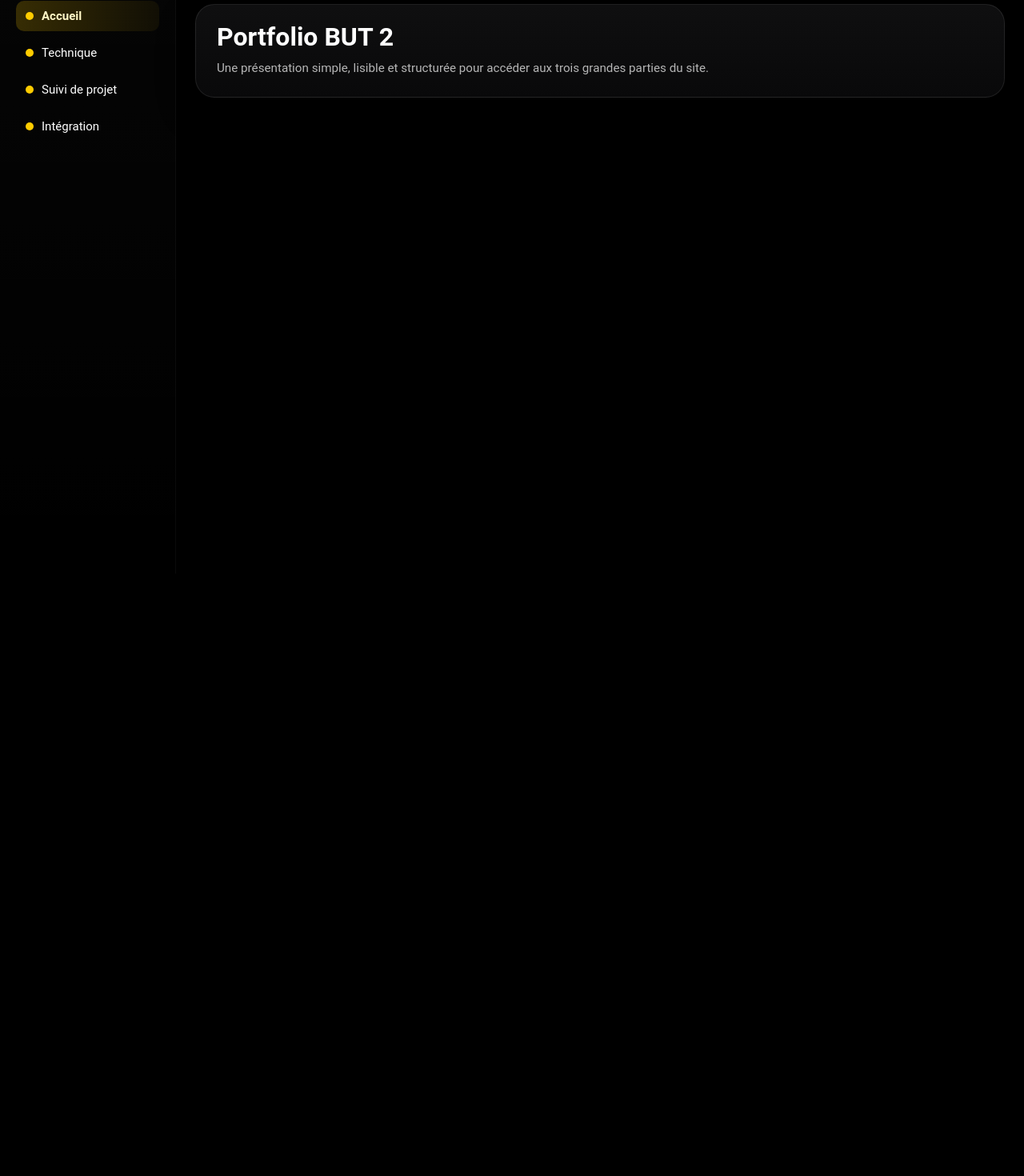
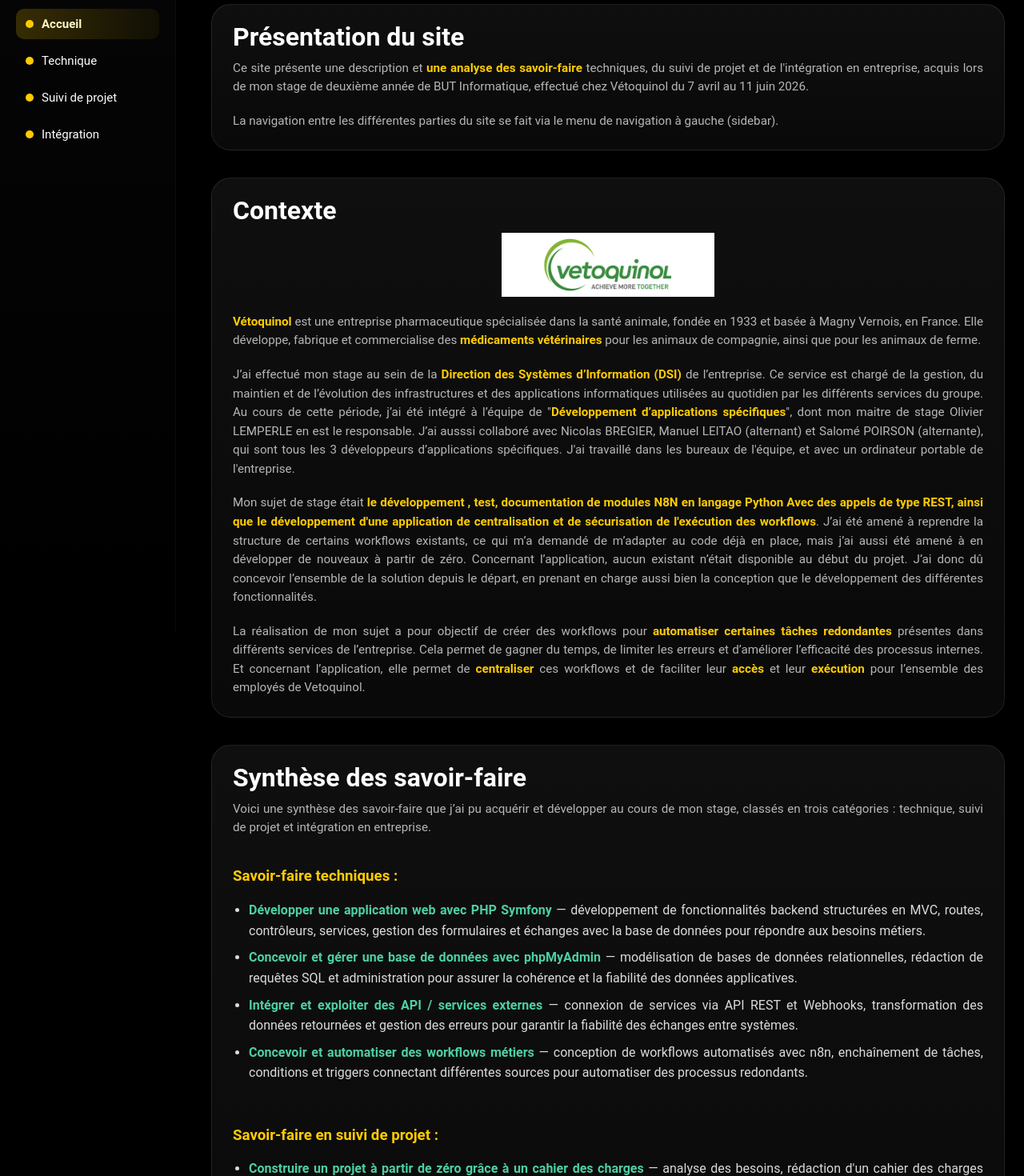
Before and after one commit to Martin-cnt/Portfolio-S4-Cuinet_Martin, a Vue app: page / in a window 1280 px wide. Shown: the part 83-1553 px from the top of the page at 80% size. Before the commit the page ends 864 px from the top, so only its background shows below. Built offline with nearby package versions, Linux system fonts and the light colour scheme.

Commit message:
page accueil

```diff
--- a/src/assets/style.css
+++ b/src/assets/style.css
@@ -65,6 +65,10 @@
   gap: 18px;
   background: linear-gradient(180deg, rgba(255, 255, 255, 0.02), transparent);
   align-items: flex-start;
+  position: fixed;
+  margin-top: 10px;
+  left: 0;
+  height: 100vh;
 }
 
 .side .profile {
@@ -151,6 +155,7 @@
   flex: 1;
   padding: 24px;
   min-width: 0;
+  margin-left: 240px;
 }
 
 .card {
@@ -169,12 +174,27 @@
 
 .section-hero {
   padding: 24px 26px;
+  margin-bottom: 16px;
+  text-align: justify;
+}
+
+
+.company-logo {
+  height: 80px;
+  object-fit: contain;
+  flex-shrink: 0;
+  display: block;
+  margin: 0 auto 20px auto;
 }
 
 .section-hero h1 {
   margin: 0 0 10px;
   font-size: clamp(1.75rem, 2.5vw, 2.5rem);
   line-height: 1.05;
+}
+
+.section-hero strong {
+  color: #ffcc00;
 }
 
 .section-hero p {
@@ -359,3 +379,19 @@
     padding: 16px 18px;
   }
 }
+
+ul {
+  padding-left: 20px;
+  display: flex;
+  flex-direction: column;
+  gap: 8px;
+}
+
+li {
+  line-height: 1.6;
+  color: rgba(255, 255, 255, 0.85);
+}
+
+li strong {
+  color: #4dd0a0 !important;
+}
--- a/src/pages/Home.vue
+++ b/src/pages/Home.vue
@@ -1,12 +1,54 @@
 <template>
   <section class="home-page">
     <header class="section-hero card">
-      <h1>Portfolio BUT 2</h1>
-      <p>Une présentation simple, lisible et structurée pour accéder aux trois grandes parties du site.</p>
+      <h1>Présentation du site</h1>
+      <p>Ce site présente une description et <strong>une analyse des savoir-faire </strong> techniques,
+        du suivi de projet et de l'intégration en entreprise, acquis lors de mon stage de
+        deuxième année de BUT Informatique, effectué chez Vétoquinol du 7 avril au 11 juin
+         2026.</p><br>
+      <p>La navigation entre les différentes parties du site se fait via le menu de navigation à gauche (sidebar).</p>
     </header>
 
+    <div class="section-hero card">
+      <h1>Contexte</h1>
+      <img src="/logo_veot.jpg" alt="Vétoquinol" class="company-logo">
 
+      <p><strong>Vétoquinol</strong> est une entreprise pharmaceutique spécialisée dans la santé animale,
+        fondée en 1933 et basée à Magny Vernois, en France. Elle développe, fabrique et commercialise
+        des <strong>médicaments vétérinaires</strong> pour les animaux de compagnie, ainsi que pour les animaux de ferme.
+      </p>
+      <br>
+      <p> J’ai effectué mon stage au sein de la <strong>Direction des Systèmes d’Information (DSI)</strong> de l’entreprise. Ce service est chargé de la gestion, du maintien et de l’évolution des infrastructures et des applications informatiques utilisées au quotidien par les différents services du groupe. Au cours de cette période, j’ai été intégré à l’équipe de "<strong>Développement d’applications spécifiques</strong>", dont mon maitre de stage Olivier LEMPERLE en est le responsable. J’ai ausssi collaboré avec Nicolas BREGIER, Manuel LEITAO (alternant) et Salomé POIRSON (alternante), qui sont tous les 3 développeurs  d’applications spécifiques. J'ai travaillé dans les bureaux de l'équipe, et avec un ordinateur portable de l'entreprise.</p><br>
+      <p>Mon sujet de stage était <strong>le développement , test, documentation de modules N8N en langage Python Avec des appels de type REST, ainsi que le développement d'une application de centralisation et de sécurisation de l'exécution des workflows</strong>. J’ai été amené à reprendre la structure de certains workflows existants, ce qui m’a demandé de m’adapter au code déjà en place, mais j’ai aussi été amené à en développer de nouveaux à partir de zéro. Concernant l’application, aucun existant n’était disponible au début du projet. J’ai donc dû concevoir l’ensemble de la solution depuis le départ, en prenant en charge aussi bien la conception que le développement des différentes fonctionnalités.</p><br>
+      <p>La réalisation de mon sujet a pour objectif de créer des workflows pour <strong>automatiser certaines tâches redondantes</strong> présentes dans différents services de l’entreprise. Cela permet de gagner du temps, de limiter les erreurs et d’améliorer l’efficacité des processus internes. Et concernant l’application, elle permet de <strong>centraliser</strong> ces workflows et de faciliter leur <strong>accès</strong> et leur <strong>exécution</strong> pour l’ensemble des employés de Vetoquinol.</p>
+    </div>
+
+    <div class="section-hero card">
+      <h1>Synthèse des savoir-faire</h1>
+      <p>Voici une synthèse des savoir-faire que j’ai pu acquérir et développer au cours de mon stage, classés en trois catégories : technique, suivi de projet et intégration en entreprise.</p><br>
+      <h3><strong>Savoir-faire techniques :</strong></h3>
+      <ul>
+        <li><strong>Développer une application web avec PHP Symfony</strong> — développement de fonctionnalités backend structurées en MVC, routes, contrôleurs, services, gestion des formulaires et échanges avec la base de données pour répondre aux besoins métiers.</li>
+        <li><strong>Concevoir et gérer une base de données avec phpMyAdmin</strong> — modélisation de bases de données relationnelles, rédaction de requêtes SQL et administration pour assurer la cohérence et la fiabilité des données applicatives.</li>
+        <li><strong>Intégrer et exploiter des API / services externes</strong> — connexion de services via API REST et Webhooks, transformation des données retournées et gestion des erreurs pour garantir la fiabilité des échanges entre systèmes.</li>
+        <li><strong>Concevoir et automatiser des workflows métiers</strong> — conception de workflows automatisés avec n8n, enchaînement de tâches, conditions et triggers connectant différentes sources pour automatiser des processus redondants.</li>
+      </ul><br>
+
+      <h3><strong>Savoir-faire en suivi de projet :</strong></h3>
+      <ul>
+        <li><strong>Construire un projet à partir de zéro grâce à un cahier des charges</strong> — analyse des besoins, rédaction d'un cahier des charges structuré, définition des objectifs et contraintes, maquettes Figma pour visualiser l'interface avant le développement.</li>
+        <li><strong>Organiser et suivre le projet avec GitLab</strong> — mise en place du dépôt, gestion des versions (commits, branches) et suivi de l'évolution du projet.</li>
+        <li><strong>Piloter et faire évoluer le projet en continu</strong> — suivi des tâches, adaptation aux contraintes et amélioration progressive (ajout de workflows, optimisations).</li>
+      </ul><br>
+
+      <h3><strong>Savoir-faire d'intégration en entreprise :</strong></h3>
+      <ul>
+        <li><strong>S'intégrer dans un environnement technique et professionnel</strong> — prise en main rapide des technologies (Symfony, GitLab, n8n), adaptation aux pratiques de l'entreprise et communication avec l'équipe.</li>
+        <li><strong>Faire preuve d'autonomie et être force de proposition</strong> — gestion autonome des tâches, prise d'initiative dans les choix techniques et organisationnels, proposition d'améliorations et contribution active à l'évolution du projet depuis zéro.</li>
+      </ul>
+    </div>
   </section>
+
 </template>
 
 <script>
```
Also changed, not shown: public/logo_veot.jpg (added).
